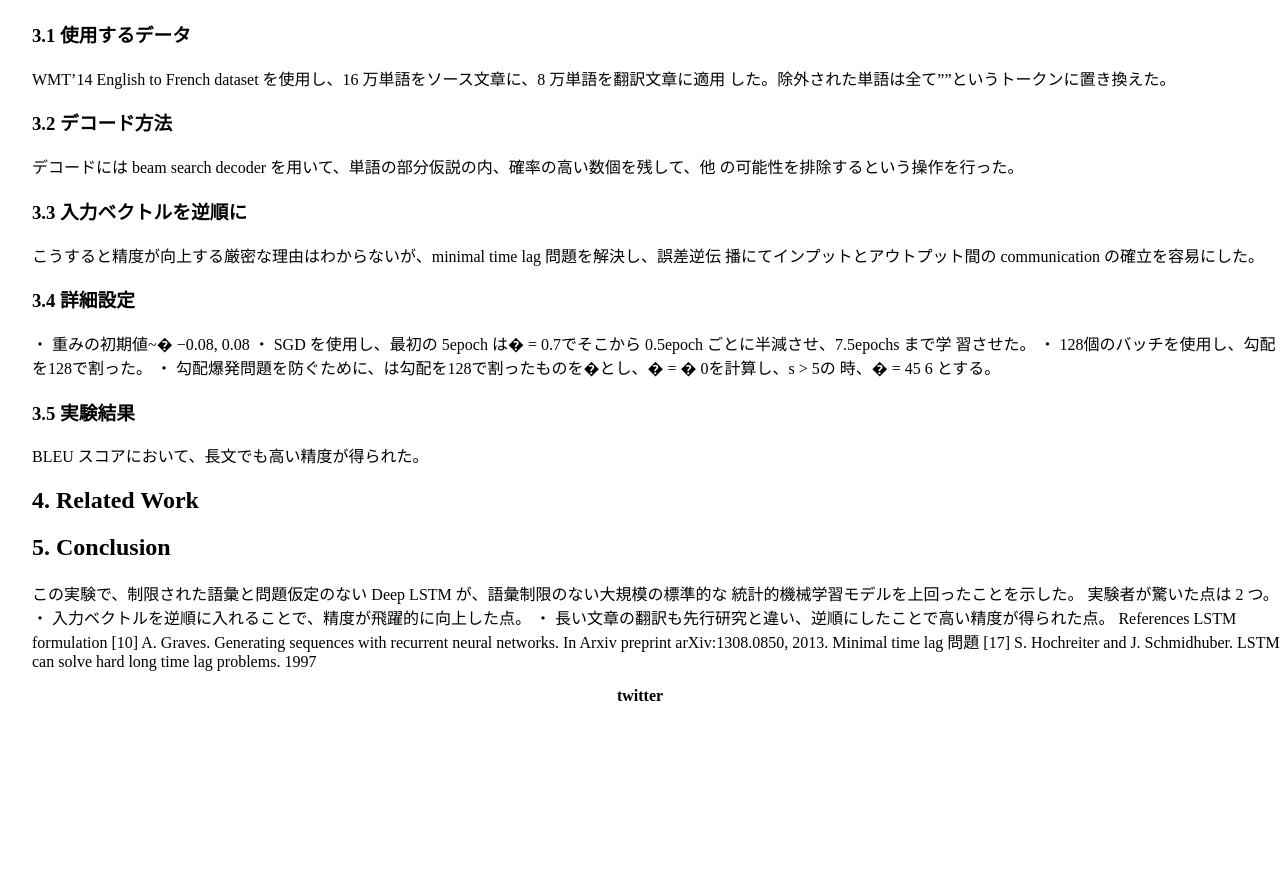
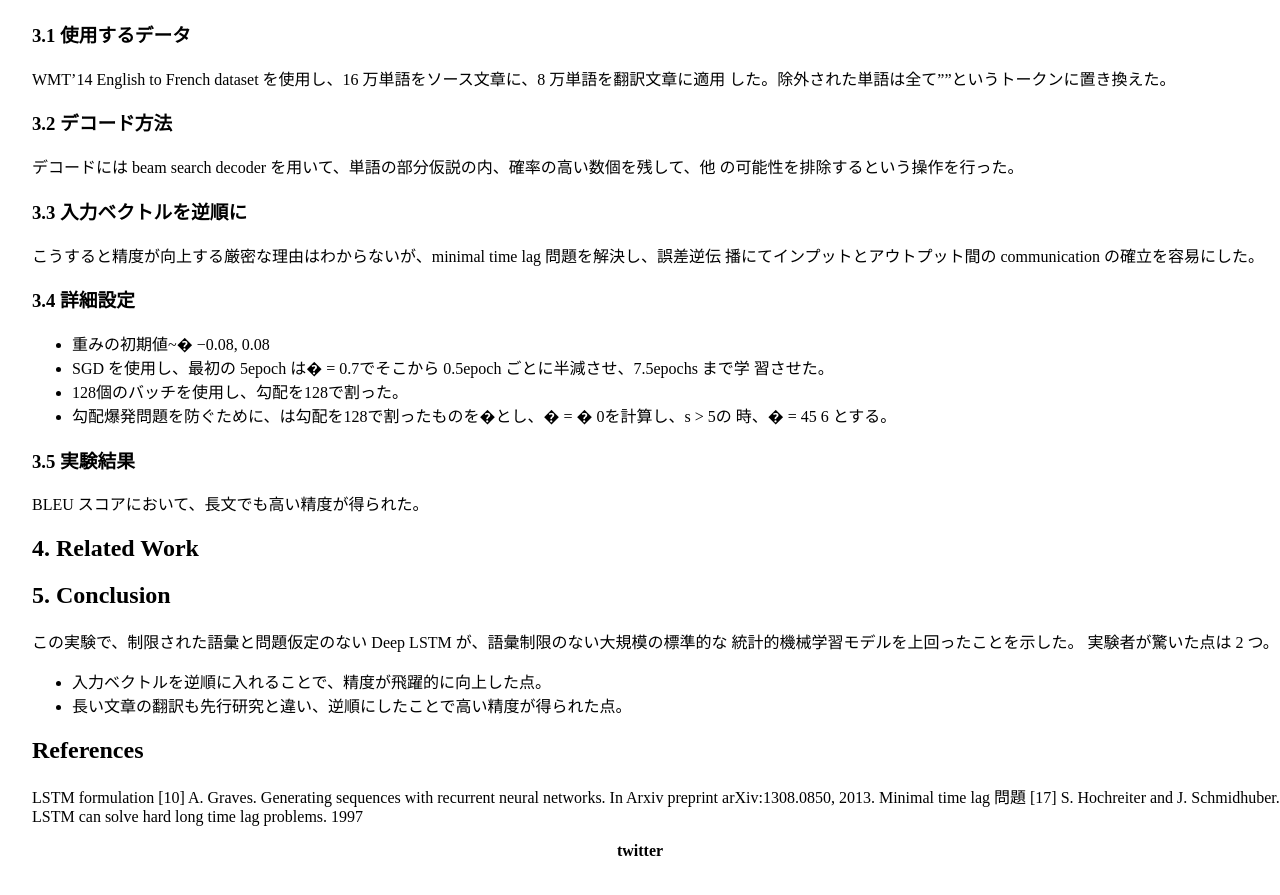
Before and after one commit to HUITCLUB/HUITCLUB.github.io, a Jekyll site: the page built from _posts/2018-02-27-Seq2Seq.md, in a window 1280 px wide and 900 px high, scrolled down 1403 px. Shown: the top 895 px of the window. Built offline with Jekyll 4.4.1, drawn with Linux system fonts in a browser that asks for light colours; before the commit the page ends 2148 px from its top, so only the background shows below that.

Commit message:
Update 2018-02-27-Seq2Seq.md

```diff
--- a/_posts/2018-02-27-Seq2Seq.md
+++ b/_posts/2018-02-27-Seq2Seq.md
@@ -37,11 +37,11 @@ WMT’14 English to French dataset を使用し、16 万単語をソース文章
 播にてインプットとアウトプット間の communication の確立を容易にした。
 
 ### 3.4 詳細設定
-・ 重みの初期値~� −0.08, 0.08
-・ SGD を使用し、最初の 5epoch は� = 0.7でそこから 0.5epoch ごとに半減させ、7.5epochs まで学
+- 重みの初期値~� −0.08, 0.08
+- SGD を使用し、最初の 5epoch は� = 0.7でそこから 0.5epoch ごとに半減させ、7.5epochs まで学
 習させた。
-・ 128個のバッチを使用し、勾配を128で割った。
-・ 勾配爆発問題を防ぐために、は勾配を128で割ったものを�とし、� = � 0を計算し、s > 5の
+- 128個のバッチを使用し、勾配を128で割った。
+- 勾配爆発問題を防ぐために、は勾配を128で割ったものを�とし、� = � 0を計算し、s > 5の
 時、� = 45
 6 とする。
 
@@ -54,9 +54,10 @@ BLEU スコアにおいて、長文でも高い精度が得られた。
 この実験で、制限された語彙と問題仮定のない Deep LSTM が、語彙制限のない大規模の標準的な
 統計的機械学習モデルを上回ったことを示した。
 実験者が驚いた点は 2 つ。
-・ 入力ベクトルを逆順に入れることで、精度が飛躍的に向上した点。
-・ 長い文章の翻訳も先行研究と違い、逆順にしたことで高い精度が得られた点。
-References
+- 入力ベクトルを逆順に入れることで、精度が飛躍的に向上した点。
+- 長い文章の翻訳も先行研究と違い、逆順にしたことで高い精度が得られた点。
+
+## References
 LSTM formulation
 [10] A. Graves. Generating sequences with recurrent neural networks. In Arxiv preprint arXiv:1308.0850,
 2013.
```
